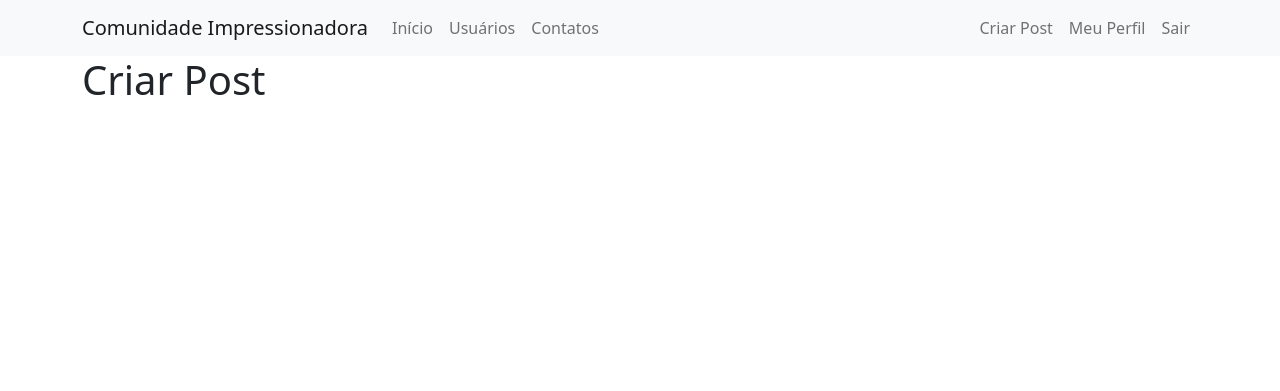
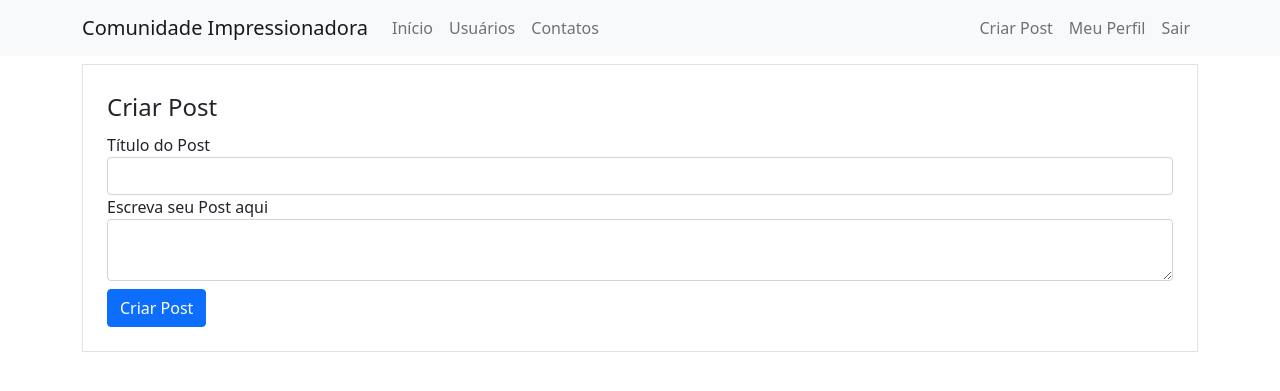
Before and after one commit to delvecchio1000/SiteComunidade, a Flask app: page /post/criar in a window 1280 px wide. Shown: the top 391 px of the page. Run offline with Flask 2, Linux system fonts and the light colour scheme; a user stored in the database is signed in; some libraries are stand-ins or nearby versions.

Commit message:
Permitindo a criação de Post

```diff
--- /dev/null
+++ b/anotacoes do curso flask.txt
@@ -0,0 +1,6 @@
+Para a criação de qualquer formulário devemos seguir os seguinte passos:
+
+1 - Criar o formulário dentro do arquivo forms.py
+2 - Inserí-lo no route, na função criar post
+3 - Criar um template HTML
+4 - Fazer ele interagir com um banco de dados, se necessário
--- a/comunidadeimpressionadora/forms.py
+++ b/comunidadeimpressionadora/forms.py
@@ -1,6 +1,6 @@
 from flask_wtf import FlaskForm
 from flask_wtf.file import FileField, FileAllowed
-from wtforms import  StringField, PasswordField, SubmitField, BooleanField
+from wtforms import  StringField, PasswordField, SubmitField, BooleanField, TextAreaField
 from wtforms.validators import DataRequired, Length, Email, EqualTo, ValidationError
 from comunidadeimpressionadora.models import Usuario
 from flask_login import current_user
@@ -41,3 +41,8 @@ class FormEditarPerfil(FlaskForm):
             usuario = Usuario.query.filter_by(email=email.data).first()
             if usuario:
                 raise ValidationError('Já existe um usuário com esse e-mail. Cadastre outro e-mail')
+
+class FormCriarPost(FlaskForm):
+    titulo = StringField('Título do Post', validators=[DataRequired(), Length(2, 140)])
+    corpo = TextAreaField('Escreva seu Post aqui', validators=[DataRequired()])
+    botao_submit = SubmitField('Criar Post')
--- a/comunidadeimpressionadora/routes.py
+++ b/comunidadeimpressionadora/routes.py
@@ -3,8 +3,8 @@
 
 from flask import render_template, redirect, url_for, flash, request
 from comunidadeimpressionadora import app, database, bcrypt
-from comunidadeimpressionadora.forms import FormLogin, FormCriarConta, FormEditarPerfil
-from comunidadeimpressionadora.models import Usuario
+from comunidadeimpressionadora.forms import FormLogin, FormCriarConta, FormEditarPerfil, FormCriarPost
+from comunidadeimpressionadora.models import Usuario, Post
 from flask_login import login_user, logout_user, current_user, login_required
 import secrets
 import os
@@ -67,10 +67,17 @@ def perfil():
     foto_perfil = url_for('static', filename='fotos_perfil/{}'.format(current_user.foto_perfil))
     return render_template('perfil.html', foto_perfil=foto_perfil)
 
-@app.route('/post/criar')
+@app.route('/post/criar', methods=['GET', 'POST'])
 @login_required
 def criar_post():
-    return render_template('criarpost.html')
+    form = FormCriarPost()
+    if form.validate_on_submit():
+        post = Post(titulo=form.titulo.data, corpo=form.corpo.data, autor=current_user)
+        database.session.add(post)
+        database.session.commit()
+        flash('Post criado com sucesso', 'alert-success')
+        return redirect(url_for('home'))
+    return render_template('criarpost.html', form=form)
 
 def salvar_imagem(imagem):
     # adicionar um código aleatório no nome da imagem
--- a/comunidadeimpressionadora/templates/criarpost.html
+++ b/comunidadeimpressionadora/templates/criarpost.html
@@ -2,6 +2,42 @@
 
 {% block body %}
   <div class="container">
-    <h1>Criar Post</h1>
-  </div>
+            <div class="row">
+                <div class="col">
+                    <form method="POST" action="" class="border p-4 mt-2">
+                        {{ form.csrf_token }}
+                        <legend>Criar Post</legend>
+                        <fieldset>
+                            <div class="form-group">
+                               {{ form.titulo.label(class="form-control-label") }}
+                                {% if form.titulo.errors %}
+                                    {{ form.titulo(class="form-control is-invalid") }}
+                                <div class="invalid-feedback">
+                                    {% for erro in form.titulo.errors %}
+                                        {{ erro }}
+                                    {% endfor %}
+                                </div>
+                                {% else %}
+                                    {{ form.titulo(class="form-control") }}
+                                {% endif %}
+                            </div>
+                            <div class="form-group">
+                               {{ form.corpo.label(class="form-control-label") }}
+                                {% if form.corpo.errors %}
+                                    {{ form.corpo(class="form-control is-invalid") }}
+                                <div class="invalid-feedback">
+                                    {% for erro in form.corpo.errors %}
+                                        {{ erro }}
+                                    {% endfor %}
+                                </div>
+                                {% else %}
+                                    {{ form.corpo(class="form-control") }}
+                                {% endif %}
+                            </div>
+                        </fieldset>
+                        {{ form.botao_submit(class="btn btn-primary mt-2") }}
+                    </form>
+                </div>
+            </div>
+        </div>
 {% endblock %}
```
Also changed, not shown: instance/comunidade.db.
